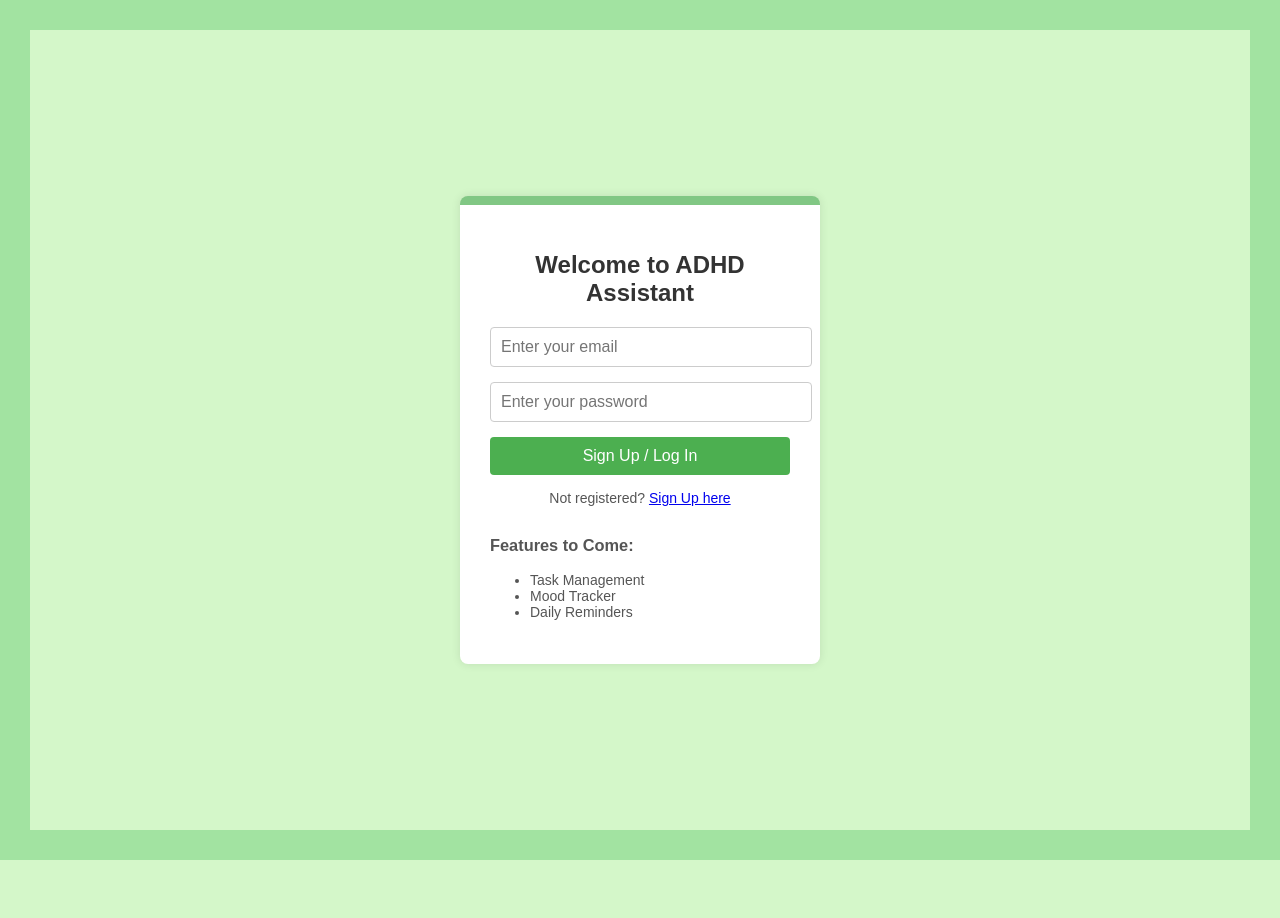
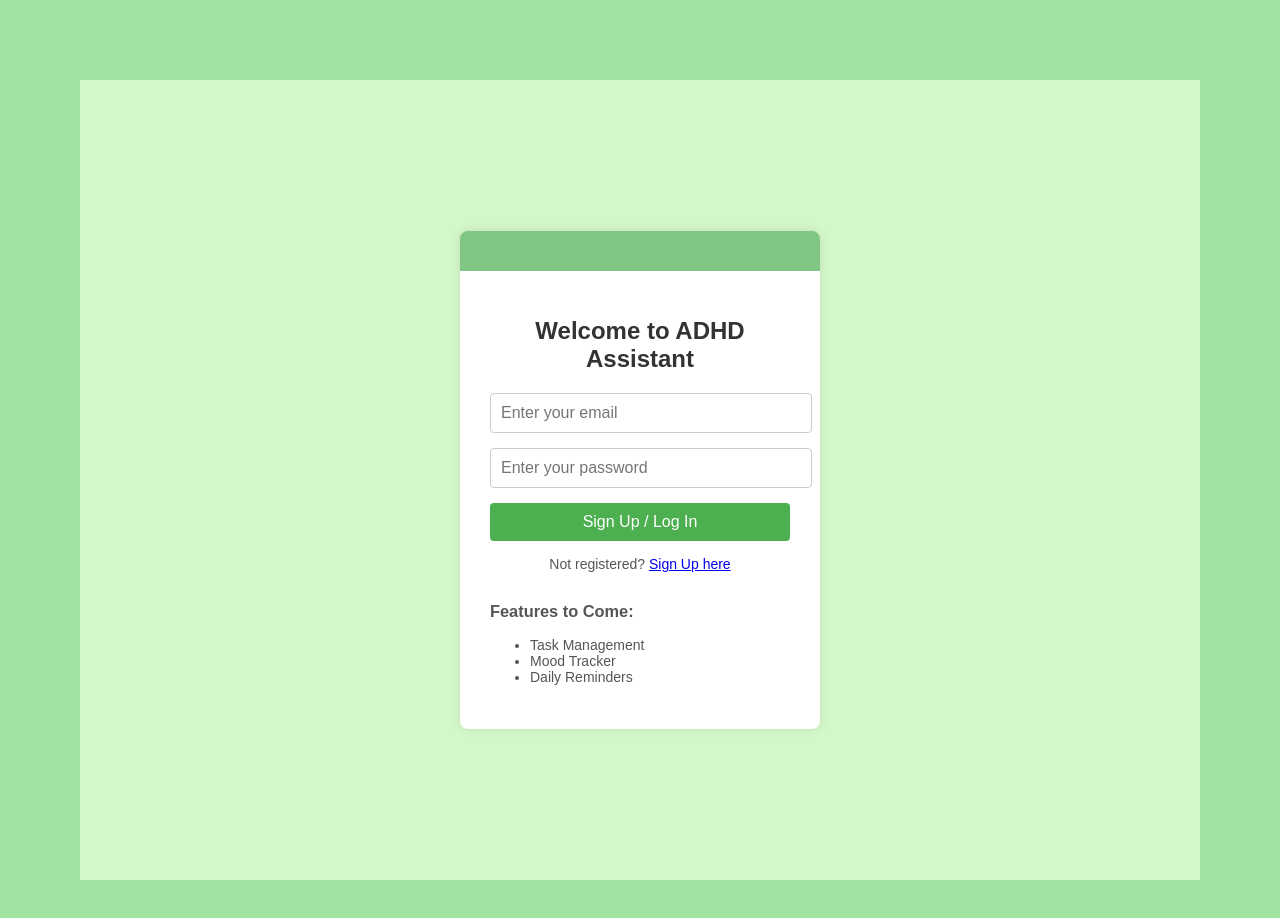
Before and after one commit to snappingThread/ADHD-ASSISTER, a plain HTML site: page index.html in a window 1280 px wide. Before the commit the page ends 860 px from the top, so only its background shows below. Drawn offline with Linux system fonts and the light colour scheme.

Commit message:
Update index.html

```diff
--- a/index.html
+++ b/index.html
@@ -14,7 +14,7 @@
       justify-content: center;
       align-items: center;
       height: 100vh;
-      border: 30px solid #a2e3a1; /* 10x thicker side borders */
+      border: 80px solid #a2e3a1; /* 10x thicker side borders */
     }
 
     .container {
@@ -24,7 +24,7 @@
       border-radius: 8px;
       width: 300px;
       text-align: center;
-      border-top: 9px solid #81c784; /* 3x thicker top border */
+      border-top: 40px solid #81c784; /* 3x thicker top border */
     }
 
     h1 {
```
